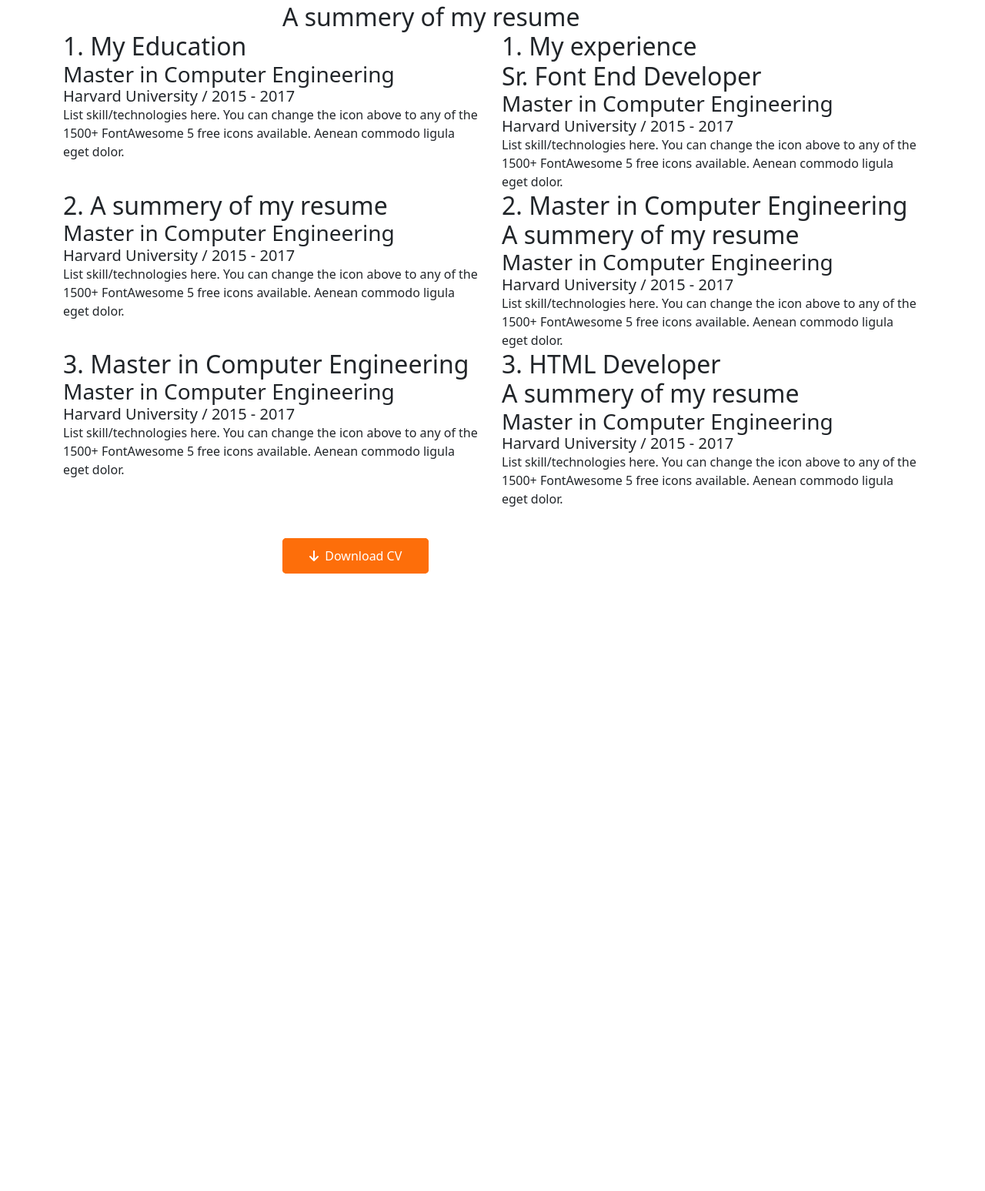
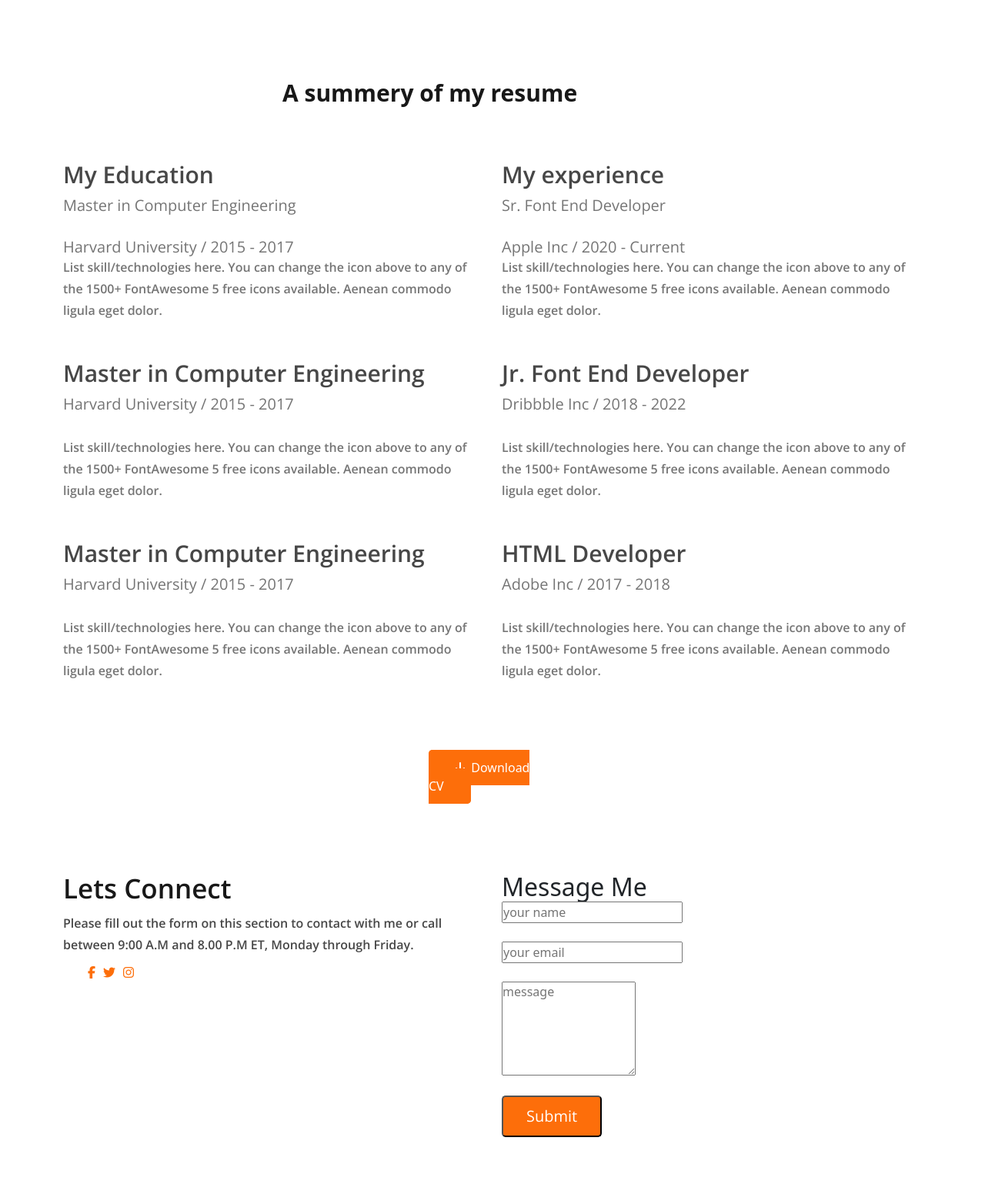
Before and after one commit to ablusur/mary_project, a plain HTML site: page index.html in a window 1280 px wide. Shown: the part 2439-3986 px from the top of the page at 77% size. Before the commit the page ends 3184 px from the top, so only its background shows below. Drawn offline with nearby package versions, Linux system fonts and the light colour scheme.

Commit message:
footer section end

```diff
--- a/css/style.css
+++ b/css/style.css
@@ -23,9 +23,7 @@ p {
   width: 100%;
   z-index: 999;
 }
-/* .menu_bg{
-  align-items: center;
-} */
+
 .menu_bg ul li a {
   color: #474747;
   font-size: 20px;
@@ -34,11 +32,6 @@ p {
   text-transform: capitalize;
 }
 
-/* .menu_bg ul li:last-child a{
-    background-color: #FD6E0A;
-    color:#fff;
-    padding:18px 30px !important;
-} */
 .menu_bg .btttn a {
   background-color: #fd6e0a;
   color: #fff;
@@ -75,7 +68,6 @@ p {
 }
 .bann_btn p {
   font-size: 18px;
-  /* font-weight: 800; */
   line-height: 30px;
   font-family: "Open Sans";
   color: #757575;
@@ -116,16 +108,12 @@ p {
   padding: 150px 0;
 }
 .container-bg {
-  /* background-color: ; */
   background-color: #b0917b;
   border-radius: 10px;
   padding-top: 100px;
   padding-bottom: 100px;
 }
-/* .about_titel {
-  padding: 150px 0 50px 0;
 
-} */
 .about_titel {
 }
 .about_titel h2 {
@@ -143,6 +131,7 @@ p {
   padding-top: 50px;
 }
 /* About section end */
+
 /* What section start */
 #what {
   padding: 100px 0;
@@ -183,9 +172,50 @@ p {
 }
 /* What section end */
 
+/* Resume section sart */
+#resume {
+  padding: 100px 0;
+}
+.summary h2 {
+  font-size: 30px;
+  font-weight: 700;
+  color: #181818;
+  margin-bottom: 70px;
+}
+.education {
+}
+.education h2 {
+  font-size: 30px;
+  font-weight: 600;
+  color: #474747;
+  font-family: "Open Sans";
+  margin-bottom: 10px;
+}
+.education h3 {
+  font-size: 20px;
+  font-weight: 400;
+  color: #757575;
+  margin-bottom: 30px;
+  font-family: "Open Sans";
+  margin-bottom: 30px;
+}
+.education h5 {
+  font-size: 20px;
+  font-weight: 400;
+  color: #757575;
+  font-family: "Open Sans";
+}
+.education p {
+  font-size: 16px;
+  font-weight: 600;
+  color: #757575;
+  line-height: 28px;
+  font-family: "Open Sans";
+  margin-bottom: 50px;
+}
+
 .bann_btnn {
   margin-top: 50px;
-  /* padding-bottom: 50px; */
 }
 .bann_btnn a {
   background-color: #fd6e0a;
@@ -193,7 +223,41 @@ p {
   border-radius: 5px;
   color: #fff;
   border: 2px solid #fd6e0a;
-  /* margin-right: 20px; */
+
   text-transform: capitalize;
-  /* margin:0 auto; */
 }
+/* Resume section end */
+
+/* Footer section start */
+.footer_left h2 {
+  font-size: 35px;
+  font-weight: 600;
+  color: #181818;
+  font-family: "Open Sans";
+  margin-bottom: 10px;
+}
+.footer_left p {
+  font-size: 16px;
+  font-weight: 600;
+  color: #474747;
+  font-family: "Open Sans";
+  margin-bottom: 10px;
+  line-height: 28px;
+}
+
+.social ul li a {
+  color: #fd6e0a;
+  margin-right: 10px;
+}
+.input input {
+  padding: 10px 30px;
+  margin-top: 20px;
+  background-color: #fd6e0a;
+  color: #fff;
+  border-radius: 5px;
+  font-size: 20px;
+  font-weight: 400;
+  margin-bottom: 70px;
+  font-family: "Open Sans";
+}
+/* Footer section end */
--- a/index.html
+++ b/index.html
@@ -147,68 +147,99 @@
 
 <section id="resume">
   <div class="container">
-    <div class="row">
+    <div class="row summary">
       <div class="col-lg-6 m-auto">
         <h2>A summery of my resume</h2>
       </div>
     </div>
-    <div class="row">
+    <div class="row education">
       <div class="col-lg-6">
-        <h2>1. My Education</h2>
+        <h2>My Education</h2>
         <h3>Master in Computer Engineering</h3>
         <h5>Harvard University / 2015 - 2017</h5>
         <P>List skill/technologies here. You can change the icon above
           to any of the 1500+ FontAwesome 5 free icons available. Aenean commodo ligula eget dolor.</P>
       </div>
       <div class="col-lg-6">
-        <h2>1. My experience</h2>
-        <h2>Sr. Font End Developer</h2>
-        <h3>Master in Computer Engineering</h3>
-        <h5>Harvard University / 2015 - 2017</h5>
+        <h2>My experience</h2>
+        <h3>Sr. Font End Developer</h3>
+        <h5>Apple Inc / 2020 - Current</h5>
         <P>List skill/technologies here. You can change the icon above
           to any of the 1500+ FontAwesome 5 free icons available. Aenean commodo ligula eget dolor.</P>
       </div>
 
       <div class="col-lg-6">
-        <h2>2. A summery of my resume</h2>
-        <h3>Master in Computer Engineering</h3>
-        <h5>Harvard University / 2015 - 2017</h5>
+
+        <h2>Master in Computer Engineering</h2>
+        <h3>Harvard University / 2015 - 2017</h3>
         <P>List skill/technologies here. You can change the icon above
           to any of the 1500+ FontAwesome 5 free icons available. Aenean commodo ligula eget dolor.</P>
       </div>
       <div class="col-lg-6">
-        <h2>2. Master in Computer Engineering</h2>
-        <h2>A summery of my resume</h2>
-        <h3>Master in Computer Engineering</h3>
-        <h5>Harvard University / 2015 - 2017</h5>
+        <h2>Jr. Font End Developer</h2>
+        <h3>Dribbble Inc / 2018 - 2022</h3>
         <P>List skill/technologies here. You can change the icon above
           to any of the 1500+ FontAwesome 5 free icons available. Aenean commodo ligula eget dolor.</P>
       </div>
 
       <div class="col-lg-6">
-        <h2>3. Master in Computer Engineering</h2>
-        <h3>Master in Computer Engineering</h3>
-        <h5>Harvard University / 2015 - 2017</h5>
+        <h2>Master in Computer Engineering</h2>
+        <h3>Harvard University / 2015 - 2017</h3>
         <P>List skill/technologies here. You can change the icon above
           to any of the 1500+ FontAwesome 5 free icons available. Aenean commodo ligula eget dolor.</P>
       </div>
       <div class="col-lg-6">
-        <h2>3. HTML Developer</h2>
-        <h2>A summery of my resume</h2>
-        <h3>Master in Computer Engineering</h3>
-        <h5>Harvard University / 2015 - 2017</h5>
+        <h2>HTML Developer</h2>
+        <h3>Adobe Inc / 2017 - 2018</h3>
+
         <P>List skill/technologies here. You can change the icon above
           to any of the 1500+ FontAwesome 5 free icons available. Aenean commodo ligula eget dolor.</P>
       </div>
     </div>
  <div class="row bann_btnn">
-  <div class="col-lg-6 m-auto ">
+  <div class="col-lg-2 m-auto ">
     <a href="#"><i class="fas fa-arrow-down"></i>&nbsp; Download CV</a>
   </div>
  </div>
   </div>
 </section>
 <!-- Resume section end -->
+
+<!-- Footer section start -->
+
+<section>
+  <div class="container">
+    <div class="row top_bottom">
+      <div class="col-lg-6">
+        <div class="footer_left">
+          <h2>Lets Connect</h2>
+          <p>Please fill out the form on this section to contact with me or call between 9:00 A.M and 8.00 P.M ET, Monday through Friday.</p>
+          <div class="social ">
+            <ul class="d-flex">
+              <li><a href="#"><i class="fa-brands fa-facebook-f"></i></a></li>
+              <li><a href="#"><i class="fa-brands fa-twitter"></i></a></li>
+              <li><a href="#"><i class="fa-brands fa-instagram"></i></a></li>
+            </ul>
+          </div>
+        </div>
+      </div>
+      <div class="col-lg-6">
+        <div class="footer_right">
+          <h2>Message Me</h2>
+          <form action="#">
+            <input type="text" placeholder="your name"><br><br>
+            <input type="email" placeholder="your email"><br><br>
+            <textarea name="w3review" name="w3review" id="" cols="17" rows="5" placeholder="message"></textarea>
+            <div class="input">
+              <input type="submit" value="Submit">
+            </div>
+          </form>
+        </div>
+      </div>
+    </div>
+  </div>
+</section>
+<!-- Footer section end -->
 
 
 
```
